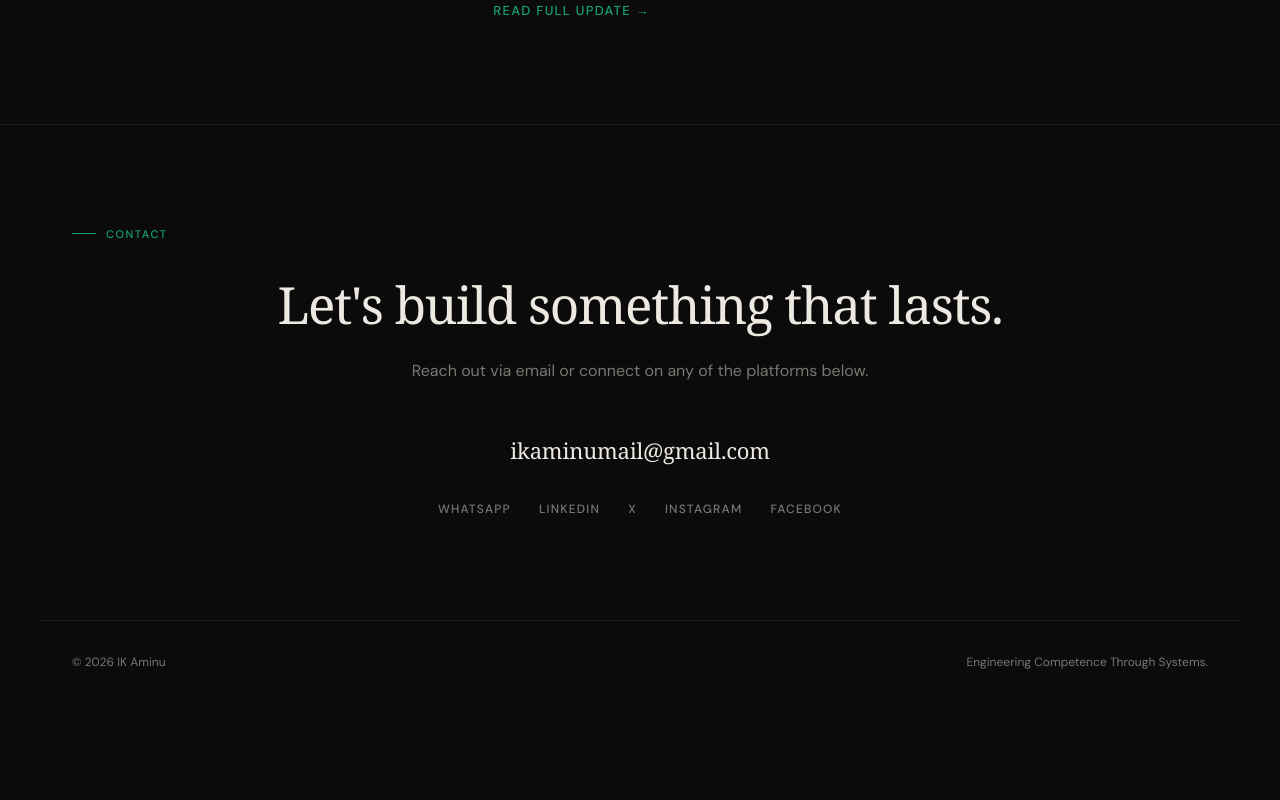
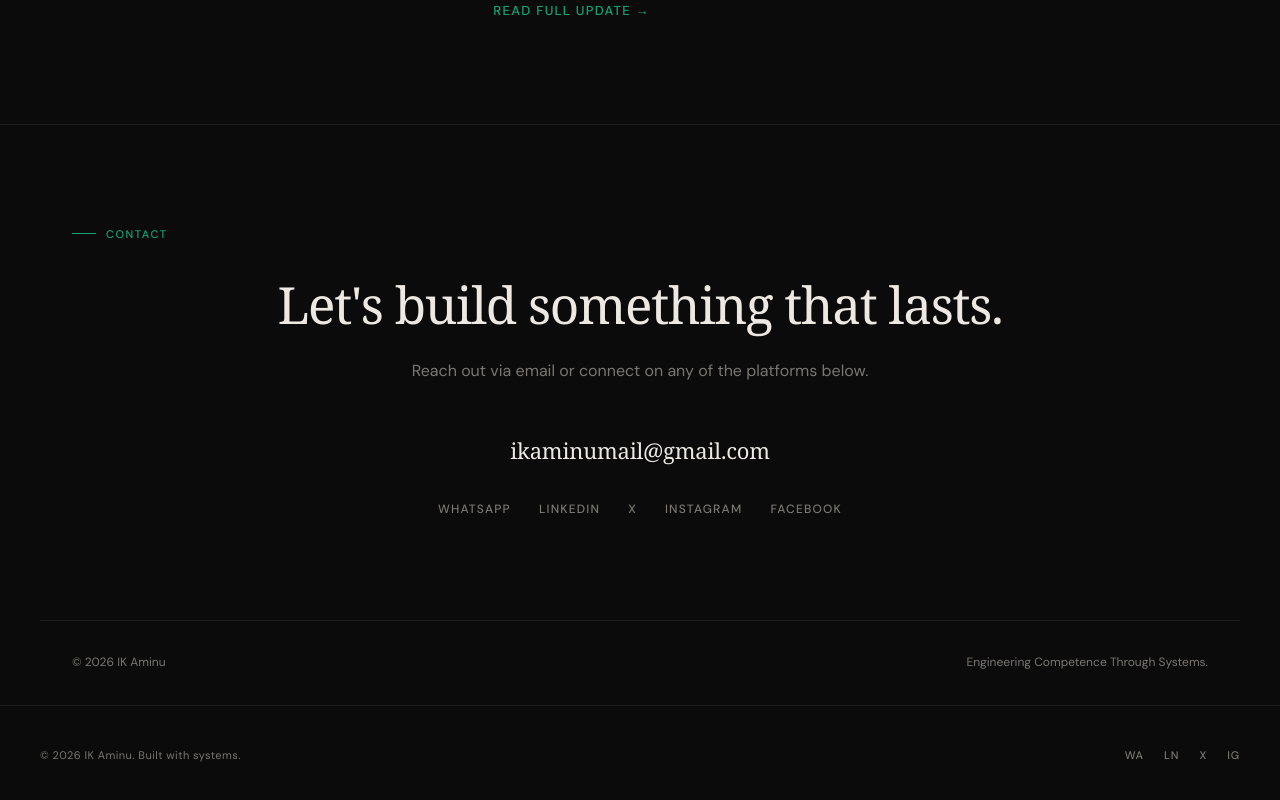
Before and after one commit to IKAminu/IKAminu, a React (Vite) app: page / in a window 1280 px wide. Shown: the part 4068-4868 px from the top of the page. Before the commit the page ends 4773 px from the top, so only its background shows below. Built offline with nearby package versions, Linux system fonts and the light colour scheme; the HTML template or start-up script is replaced by a standard one; a web font is replaced by a local one.

Commit message:
Update App.tsx

```diff
--- a/src/App.tsx
+++ b/src/App.tsx
@@ -390,6 +390,69 @@ function Nav({ currentPage, setPage }: { currentPage: Page; setPage: (p: Page) =
     </>
   )
 }
+
+// ── Global Footer ─────────────────────────────────────────────────────────────
+
+function Footer() {
+  return (
+    <footer style={{
+      borderTop: `1px solid ${C.border}`,
+      padding: '40px 24px',
+      marginTop: 'auto',
+      backgroundColor: C.bg
+    }}>
+      <div style={{
+        maxWidth: '1200px',
+        margin: '0 auto',
+        display: 'flex',
+        justifyContent: 'space-between',
+        alignItems: 'center',
+        flexWrap: 'wrap',
+        gap: '24px'
+      }}>
+        {/* Left Side: Copyright or Brand Note */}
+        <span style={{
+          fontFamily: F.body,
+          fontSize: '11px',
+          letterSpacing: '0.04em',
+          color: C.muted
+        }}>
+          © 2026 IK Aminu. Built with systems.
+        </span>
+
+        {/* Right Side: Minimal Social Footprint Links */}
+        <div style={{ display: 'flex', gap: '20px', flexWrap: 'wrap' }}>
+          {[
+            { label: 'WA', href: 'https://wa.me/234XXXXXXXXXX' },
+            { label: 'LN', href: 'https://linkedin.com/in/YOUR_USERNAME' },
+            { label: 'X', href: 'https://x.com/YOUR_USERNAME' },
+            { label: 'IG', href: 'https://instagram.com/YOUR_USERNAME' }
+          ].map(({ label, href }) => (
+            <a
+              key={label}
+              href={href}
+              target="_blank"
+              rel="noopener noreferrer"
+              style={{
+                fontFamily: F.body,
+                fontSize: '11px',
+                fontWeight: 500,
+                letterSpacing: '0.08em',
+                color: C.muted,
+                textDecoration: 'none',
+                transition: 'color 0.2s ease'
+              }}
+              onMouseEnter={e => e.currentTarget.style.color = C.text}
+              onMouseLeave={e => e.currentTarget.style.color = C.muted}
+            >
+              {label}
+            </a>
+          ))}
+        </div>
+      </div>
+    </footer>
+  )
+}
 // ── Home Page ─────────────────────────────────────────────────────────────────
 
 function HomePage({ setPage }: { setPage: (p: Page) => void }) {
@@ -1565,11 +1628,22 @@ export default function App() {
   }
 
   return (
-    <div style={{ backgroundColor: C.bg, minHeight: '100vh', color: C.text }}>
+    <div style={{
+      backgroundColor: C.bg,
+      minHeight: '100vh',
+      color: C.text,
+      display: 'flex',
+      flexDirection: 'column' // Sets up a vertical stack structure
+    }}>
       <Nav currentPage={currentPage} setPage={setCurrentPage} />
-      <main key={currentPage} className="anim-fade-in">
+
+      {/* The main content */}
+      <main key={currentPage} className="anim-fade-in" style={{ flex: 1 }}>
         {renderPage()}
       </main>
+
+      {/* The footer */}
+      <Footer />
     </div>
   )
 }
```
